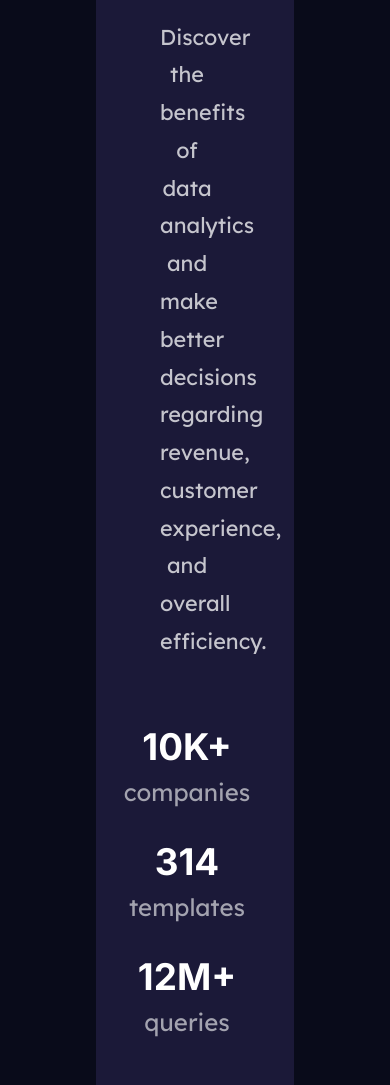
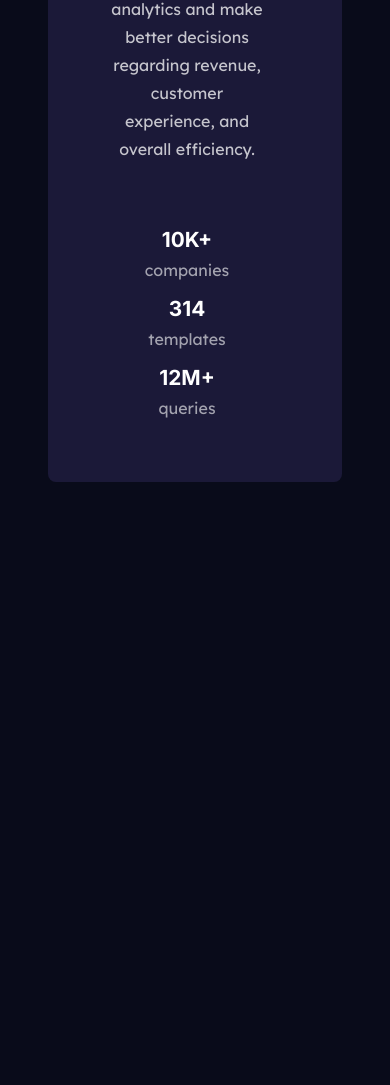
Before and after one commit to Mohamed-ben-Ali/Stats-preview-card-component, a plain HTML site: page index.html in a window 390 px wide. Shown: the part 764-1849 px from the top of the page. After the commit the page ends 1358 px from the top, so only its background shows below. Drawn offline with Linux system fonts and the light colour scheme.

Commit message:
Responsive on mobile

```diff
--- a/style.css
+++ b/style.css
@@ -3,7 +3,7 @@
   padding: 0;
   box-sizing: border-box;
 }
-/* Variables */
+/* S  T A R T VARIABLES */
 :root {
   --body-background: hsl(233, 47%, 7%);
   --card-background: hsl(244, 38%, 16%);
@@ -13,6 +13,27 @@
   --heading-font: "Inter", sans-serif;
   --p-font: "Lexend Deca", sans-serif;
 }
+/* E  N D VARIABLES */
+/* Start Midea-Queries */
+@media (max-width:991px) {
+  section{
+    flex-direction: column-reverse;
+    align-items: center;
+    margin-block: 6rem;
+    margin-inline: 2rem;
+  }
+  .image , img{
+    width: 100%;
+  }
+  .content{
+    text-align: center;
+  }
+  .content .box{
+    flex-direction: column;
+  }
+}
+/* End Midea-Queries */
+
 body {
   background-color: var(--body-background);
   color: var(--main-color);
@@ -33,30 +54,14 @@ section {
   border-radius: 0.5rem;
   overflow: hidden;
 }
-@media (max-width: 767px) {
-  section {
-    flex-direction: column-reverse;
-    margin-block-start: 8rem;
-    margin-inline: 5rem;
-  }
-}
 section .content {
   padding: 4rem 5rem 4rem 4rem;
 }
-@media (max-width: 767px) {
-  section .content {
-    text-align: center;
-  }
-}
+
 section .content h1 {
   font-family: var(--heading-font);
   font-weight: 700;
   font-size: 2.2rem;
-}
-@media (max-width: 767px) {
-  section .content h1 {
-    font-size: 2.8rem;
-  }
 }
 section .content h1 span {
   color: hsl(277, 64%, 61%);
@@ -66,21 +71,11 @@ section .content p {
   line-height: 1.75;
   color: var(--main-paragraph);
 }
-@media (max-width: 767px) {
-  section .content p {
-    font-size: 1.35rem;
-  }
-}
 section .box {
   display: flex;
   gap: 1rem;
   justify-content: space-between;
   margin-block-start: 4rem;
-}
-@media (max-width: 767px) {
-  section .box {
-    flex-direction: column;
-  }
 }
 section .box div {
   display: flex;
@@ -88,29 +83,14 @@ section .box div {
   align-items: center;
   gap: 0.5rem;
 }
-@media (max-width: 767px) {
-  section .box div {
-    margin-bottom: 1rem;
-  }
-}
 section .box div .number {
   font-family: var(--heading-font);
   font-weight: 700;
   font-size: 1.3rem;
   text-transform: uppercase;
 }
-@media (max-width: 767px) {
-  section .box div .number {
-    font-size: 2.3rem;
-  }
-}
 section .box div .title {
   color: var(--stat-headings);
-}
-@media (max-width: 767px) {
-  section .box div .title {
-    font-size: 1.5rem;
-  }
 }
 .image {
   position: relative;
@@ -126,14 +106,3 @@ section .box div .title {
 img {
   display: block;
 }
-@media (max-width: 767px) {
-  img {
-    width: 100%;
-  }
-}
-/* .attribution {
-  position: absolute;
-  bottom: 10px;
-  width: 100%;
-  text-align: center;
-} */
```
